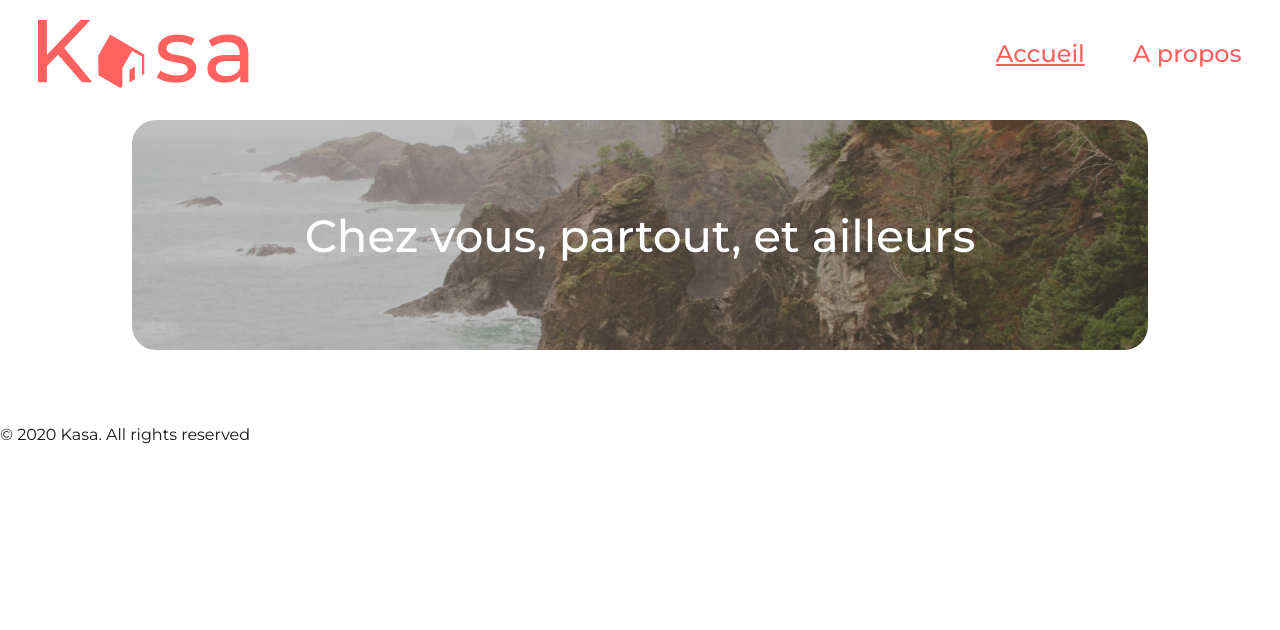
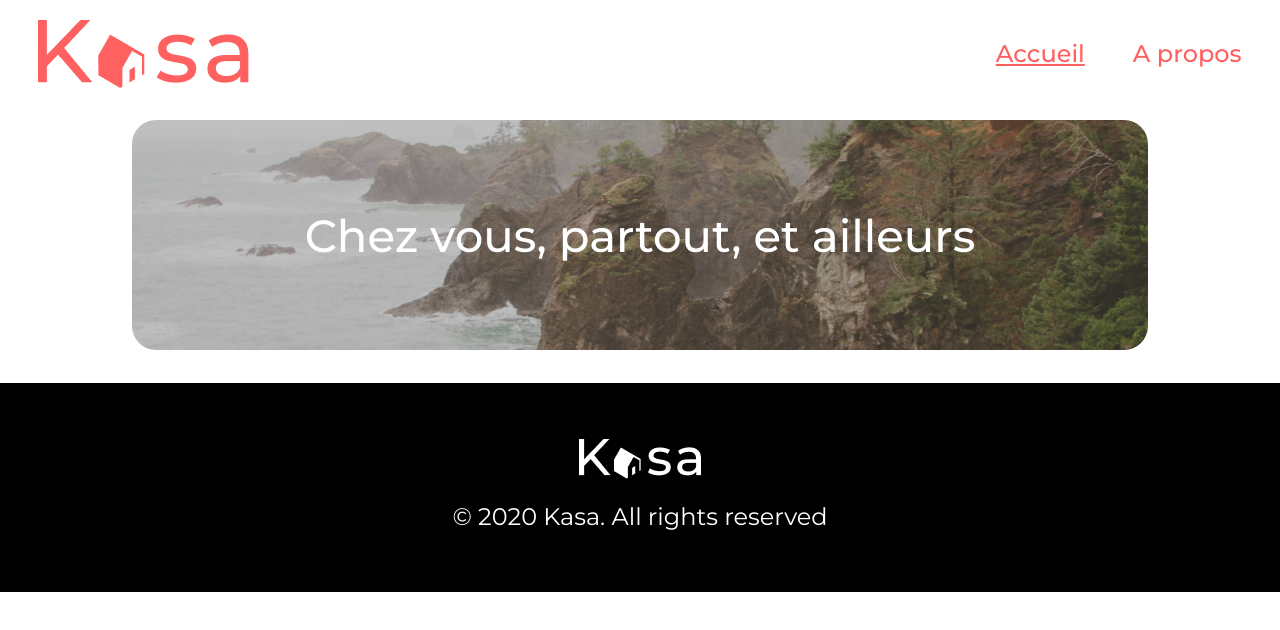
Before and after one commit to GwenDumoulin/kasa, a Next.js app: page / in a window 1280 px wide. Shown: the top 630 px of the page. Built offline with nearby package versions, Linux system fonts and the light colour scheme.

Commit message:
Footer Style

```diff
--- a/src/components/Footer/index.tsx
+++ b/src/components/Footer/index.tsx
@@ -3,9 +3,9 @@ import Image from 'next/image'
 
 function Footer() {
   return (
-    <footer className="footer">
-      <Image className="footer__logo" src={logo} alt="logo kasa" />
-      <p className="footer__text">© 2020 Kasa. All rights reserved</p>
+    <footer className="flex items-center justify-center flex-col bg-black gap-5 h-[209px]">
+      <Image className="text-white" src={logo} alt="logo kasa" />
+      <p className="text-white text-[24px]">© 2020 Kasa. All rights reserved</p>
     </footer>
   )
 }
```
